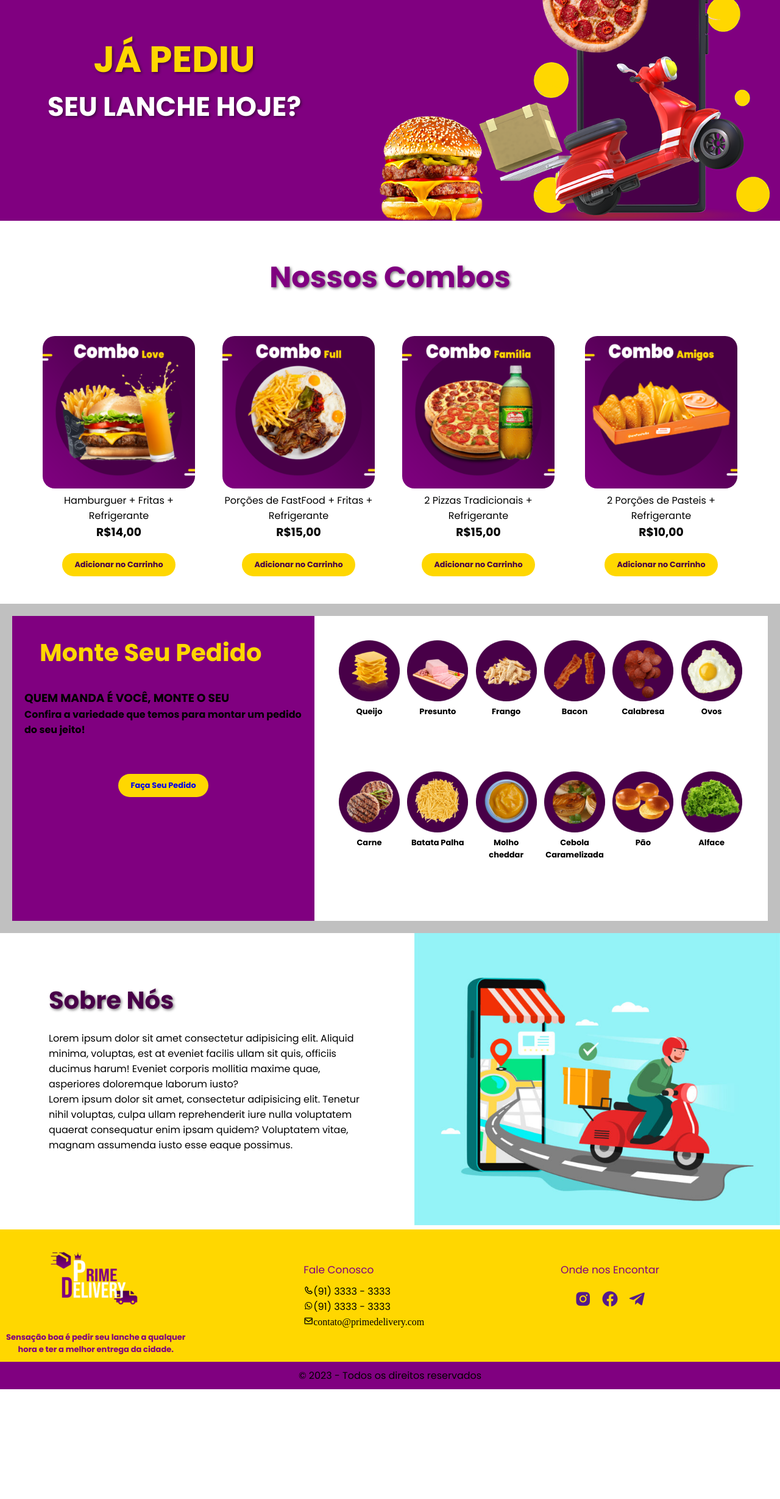
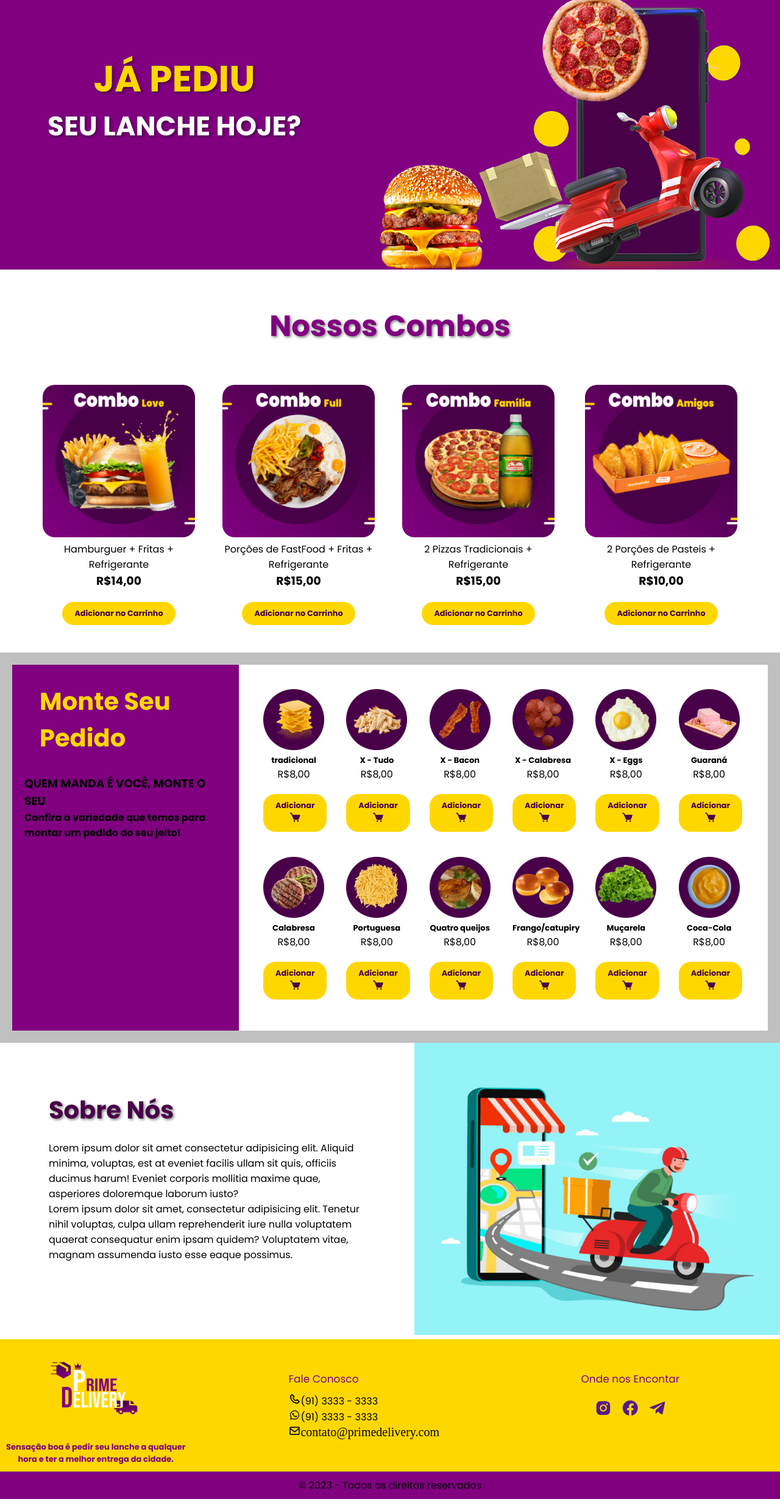
Before and after one commit to EsthefanyDev/SiteDelivery, a PHP site: page /inicial.html in a window 1280 px wide. Shown: the part 100-2558 px from the top of the page at 61% size. Before the commit the page ends 2378 px from the top, so only its background shows below. Run offline with PHP 8.4, Linux system fonts and the light colour scheme.

Commit message:
Grande ajuste na forma de pedir os lanches

```diff
--- a/Arquivos/css/inicial.css
+++ b/Arquivos/css/inicial.css
@@ -114,7 +114,7 @@ header {
     margin-bottom: 20px;
 }
 .banner img {
-    margin-top: 10px;
+    margin-top: 90px;
     height: auto;
     width: 100%;
 }
@@ -184,7 +184,7 @@ button{
     padding: 10px 20px;
     font-size: 0.8rem;
     font-weight: bold;
-    border-radius: 50px;
+    border-radius: 20px;
 }
 
 /* ----------------- Monte seu pedido----------------- */
@@ -194,14 +194,14 @@ button{
     text-align: left;
     display: flex;
     width: 100%;
-    flex-wrap: wrap; *
+
 
 }
 .box-textos{
     background-color: #800080;
     padding: 20px;
-    height: 500px;
-    width: 40%;
+    height: 600px;
+    width: 30%;
 
 
 }
@@ -218,10 +218,11 @@ button{
     background-color:var(--Branco);
     display: grid;
     grid-template-columns: repeat(auto-fill, minmax(100px, 1fr));
-    gap: 10px;
+    gap: 30px;
     padding: 40px;
-    width: 60%;
+    width: 70%;
     text-align: center;
+    height: 600px;
 }
 .box{
     text-align: center;
@@ -235,6 +236,9 @@ button{
 .button-container {
     text-align: center;
     margin-top: 40px;
+}
+i{
+    font-size: 20px;
 }
 /* -------------- Sobre ------------------*/
 .sobre{
--- a/Arquivos/inicial.html
+++ b/Arquivos/inicial.html
@@ -79,73 +79,98 @@
                 <h2>Monte Seu Pedido</h2>
                 <h3>QUEM MANDA É VOCÊ, MONTE O SEU</h3>
                 <h4>Confira a variedade que temos para montar um pedido do seu jeito!</h4>
-                <div class="button-container">
-                    <button><a href="#">Faça Seu Pedido</a></button>
-                </div>
             </div>
 
             <div class="box-ingredientes">
 
                 <div class="box">
                     <img src="img/Queijo-150x150.png" alt="Queijo" width="100" height="100">
-                    <h3>Queijo</h3>
+                    <h3>tradicional</h3>
+                    <p>R$8,00</p>
+                    <button>Adicionar<i class='bx bxs-cart'></i></button>
+                </div>
+
+                <div class="box">
+                    <img src="img/Frango-150x150.png" alt="Frango" width="100" height="100">
+                    <h3> X - Tudo </h3>
+                    <p>R$8,00</p>
+                    <button>Adicionar<i class='bx bxs-cart'></i></button>
+                </div>
+
+                <div class="box">
+                    <img src="img/Bacon-150x150.png" alt="Bacon" width="100" height="100">
+                    <h3>X - Bacon</h3>
+                    <p>R$8,00</p>
+                    <button>Adicionar<i class='bx bxs-cart'></i></button>
+                </div>
+
+                <div class="box">
+                    <img src="img/Calabresa-150x150.png" alt="Calabresa" width="100" height="100">
+                    <h3>X - Calabresa</h3>
+                    <p>R$8,00</p>
+                    <button>Adicionar<i class='bx bxs-cart'></i></button>
+                </div>
+
+                <div class="box">
+                    <img src="img/Ovos-150x150.png" alt="Ovos" width="100" height="100">
+                    <h3>X - Eggs</h3>
+                    <p>R$8,00</p>
+                    <button>Adicionar<i class='bx bxs-cart'></i></button>
                 </div>
 
                 <div class="box">
                     <img src="img/Presunto-150x150.png" alt="Presunto" width="100" height="100">
-                    <h3>Presunto</h3>
-                </div>
-
-                <div class="box">
-                    <img src="img/Frango-150x150.png" alt="Frango" width="100" height="100">
-                    <h3>Frango</h3>
-                </div>
-
-                <div class="box">
-                    <img src="img/Bacon-150x150.png" alt="Bacon" width="100" height="100">
-                    <h3>Bacon</h3>
-                </div>
-
-                <div class="box">
-                    <img src="img/Calabresa-150x150.png" alt="Calabresa" width="100" height="100">
-                    <h3>Calabresa</h3>
-                </div>
-
-                <div class="box">
-                    <img src="img/Ovos-150x150.png" alt="Ovos" width="100" height="100">
-                    <h3>Ovos</h3>
+                    <h3>Guaraná</h3>
+                    <p>R$8,00</p>
+                    <button>Adicionar<i class='bx bxs-cart'></i></button>
                 </div>
 
                 <div class="box">
                     <img src="img/Carne-150x150.png" alt="Carne" width="100" height="100">
-                    <h3>Carne</h3>
+                    <h3>Calabresa</h3>
+                    <p>R$8,00</p>
+                    <button>Adicionar<i class='bx bxs-cart'></i></button>
+
                 </div>
 
                 <div class="box">
                     <img src="img/Batata-palha-150x150.png" alt="Batata Palha" width="100" height="100">
-                    <h3>Batata Palha</h3>
+                    <h3>Portuguesa</h3>
+                    <p>R$8,00</p>
+                    <button>Adicionar<i class='bx bxs-cart'></i></button>
+
+                </div>
+
+                <div class="box">
+                    <img src="img/Cebola-caramelizada-150x150.png" alt="Cebola Caramelizada" width="100" height="100">
+                    <h3>Quatro queijos</h3>
+                    <p>R$8,00</p>
+                    <button>Adicionar<i class='bx bxs-cart'></i></button>
+
+                </div>
+
+                <div class="box">
+                    <img src="img/Pao-150x150.png" alt="Pão" width="100" height="100">
+                    <h3>Frango/catupiry</h3>
+                    <p>R$8,00</p>
+                    <button>Adicionar<i class='bx bxs-cart'></i></button>
+
+                </div>
+
+                <div class="box">
+                    <img src="img/Alface-150x150.png" alt="Alface" width="100" height="100">
+                    <h3>Muçarela</h3>
+                    <p>R$8,00</p>
+                    <button>Adicionar<i class='bx bxs-cart'></i></button>
                 </div>
 
                 <div class="box">
                     <img src="img/Molho-cheddar-150x150.png" alt="Molho Cheddar" width="100" height="100">
-                    <h3>Molho cheddar</h3>
+                    <h3>Coca-Cola</h3>
+                    <p>R$8,00</p>
+                    <button>Adicionar<i class='bx bxs-cart'></i></button>
+
                 </div>
-
-                <div class="box">
-                    <img src="img/Cebola-caramelizada-150x150.png" alt="Cebola Caramelizada" width="100" height="100">
-                    <h3>Cebola Caramelizada</h3>
-                </div>
-
-                <div class="box">
-                    <img src="img/Pao-150x150.png" alt="Pão" width="100" height="100">
-                    <h3>Pão</h3>
-                </div>
-
-                <div class="box">
-                    <img src="img/Alface-150x150.png" alt="Alface" width="100" height="100">
-                    <h3>Alface</h3>
-                </div>
-
             </div>
 
         </div>
```
